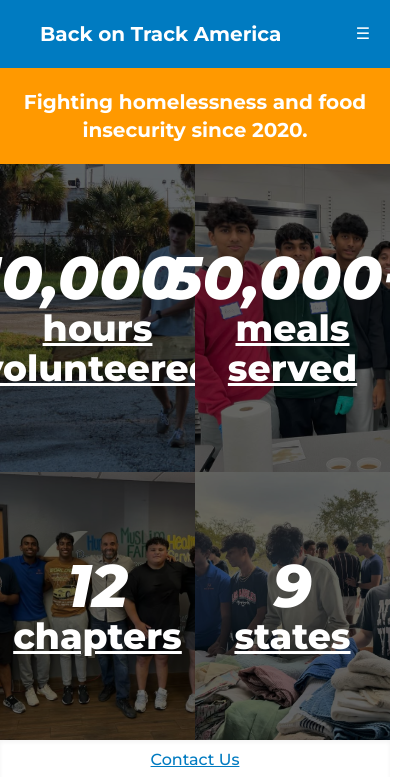
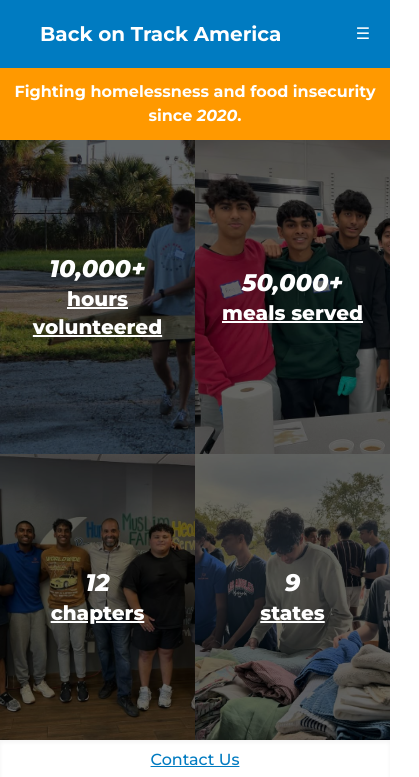
Before and after one commit to backontrackus/website, an Astro site: page /about in a window 390 px wide. Shown: the top 777 px of the page, 419 px wide, since content can reach past the window. Built offline with nearby package versions, Linux system fonts and the light colour scheme; Astro itself is replaced by a stand-in of ours.

Commit message:
Optimize about for mobile

```diff
--- a/src/pages/about.astro
+++ b/src/pages/about.astro
@@ -4,46 +4,66 @@ import BackOnTrackLayout from "../layouts/BackOnTrackLayout.astro";
 
 <BackOnTrackLayout title="About">
   <div
-    class="flex w-full flex-wrap items-center justify-center gap-3 bg-bot-orange py-5"
+    class="flex w-full flex-wrap items-center justify-center bg-bot-orange p-3 md:p-5"
   >
-    <p class="text-center text-xl font-bold text-white">
-      Fighting homelessness and food insecurity since 2020.
+    <p class="text-center text-base font-bold text-white md:text-xl">
+      Fighting homelessness and food insecurity since <i>2020</i>.
     </p>
   </div>
   <div class="grid h-full grid-cols-2">
     <div
       class="flex h-full w-full flex-col items-center justify-center bg-black/[.6] bg-[url('/habitat.jpg')] bg-cover bg-no-repeat bg-blend-overlay"
     >
-      <p class="text-center text-6xl font-extrabold italic text-white">
+      <p
+        class="text-center text-2xl font-extrabold italic text-white md:text-6xl"
+      >
         10,000+
       </p>
-      <p class="text-center text-4xl font-extrabold text-white underline">
+      <p
+        class="text-center text-xl font-extrabold text-white underline md:text-4xl"
+      >
         hours volunteered
       </p>
     </div>
     <div
       class="flex h-full w-full flex-col items-center justify-center bg-black/[.6] bg-[url('/hope.jpg')] bg-cover bg-no-repeat bg-blend-overlay"
     >
-      <p class="text-center text-6xl font-extrabold italic text-white">
+      <p
+        class="text-center text-2xl font-extrabold italic text-white md:text-6xl"
+      >
         50,000+
       </p>
-      <p class="text-center text-4xl font-extrabold text-white underline">
+      <p
+        class="text-center text-xl font-extrabold text-white underline md:text-4xl"
+      >
         meals served
       </p>
     </div>
     <div
       class="flex h-full w-full flex-col items-center justify-center bg-black/[.6] bg-[url('/icna.jpg')] bg-cover bg-center bg-no-repeat bg-blend-overlay"
     >
-      <p class="text-center text-6xl font-extrabold italic text-white">12</p>
-      <p class="text-center text-4xl font-extrabold text-white underline">
+      <p
+        class="text-center text-2xl font-extrabold italic text-white md:text-6xl"
+      >
+        12
+      </p>
+      <p
+        class="text-center text-xl font-extrabold text-white underline md:text-4xl"
+      >
         chapters
       </p>
     </div>
     <div
       class="flex h-full w-full flex-col items-center justify-center bg-black/[.6] bg-[url('/nameless.jpg')] bg-cover bg-center bg-no-repeat bg-blend-overlay"
     >
-      <p class="text-center text-6xl font-extrabold italic text-white">9</p>
-      <p class="text-center text-4xl font-extrabold text-white underline">
+      <p
+        class="text-center text-2xl font-extrabold italic text-white md:text-6xl"
+      >
+        9
+      </p>
+      <p
+        class="text-center text-xl font-extrabold text-white underline md:text-4xl"
+      >
         states
       </p>
     </div>
```
